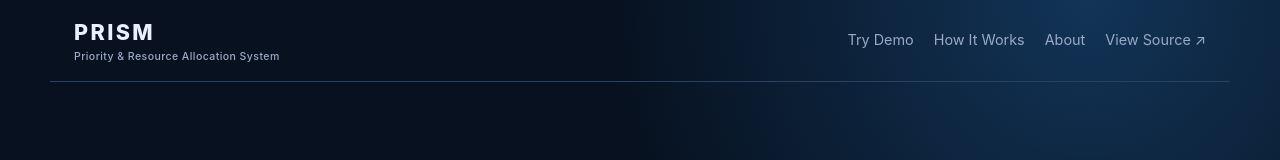
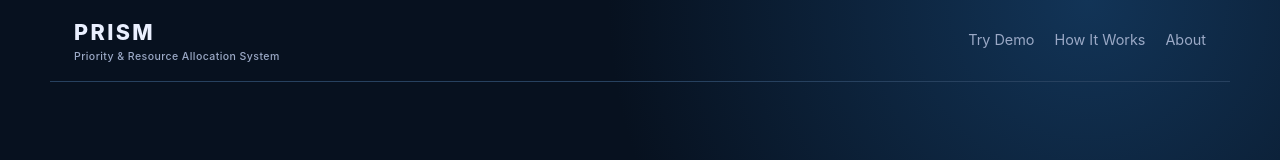
Before and after one commit to huskoz/mydecisionengine, a plain HTML site: page dist/index.html in a window 1280 px wide. Shown: the top 160 px of the page. Drawn offline with Linux system fonts and the light colour scheme.

Commit message:
Hide View Source link from header navigation

```diff
--- a/dist/index.html
+++ b/dist/index.html
@@ -1,5 +1,5 @@
 <!doctype html><html lang="en"><head><meta charset="utf-8"><meta name="viewport" content="width=device-width,initial-scale=1"><meta name="description" content="PRISM is a deterministic priority and resource-allocation system built by Ryan Cai."><title>PRISM — Priority & Resource Allocation System</title><link rel="stylesheet" href="style.css"></head><body>
-<header><a class="brand" href="#top">PRISM<span>Priority & Resource Allocation System</span></a><nav><a href="#demo">Try Demo</a><a href="#how">How It Works</a><a href="#about">About</a><a href="https://github.com/huskoz/mydecisionengine" target="_blank" rel="noreferrer">View Source ↗</a></nav></header>
+<header><a class="brand" href="#top">PRISM<span>Priority & Resource Allocation System</span></a><nav><a href="#demo">Try Demo</a><a href="#how">How It Works</a><a href="#about">About</a></nav></header>
 <main id="top"><section class="intro"><div><p class="eyebrow">DETERMINISTIC DECISION ENGINE</p><h1>Turn a backlog into an explainable decision plan.</h1><p class="lede">PRISM scores tasks, checks readiness and dependencies, then allocates finite team capacity. No AI. Same inputs produce the same plan.</p><div class="actions"><button id="run-demo" class="primary">Run Demo</button><button id="reset" class="secondary">Reset baseline</button></div></div><aside><span>INPUT → EVALUATE → GATE → RANK → ALLOCATE</span><strong>5 stages</strong><p>Weighted decisions that a visitor can inspect and challenge.</p></aside></section>
 <section id="demo" class="workspace"><div class="section-head"><div><p class="eyebrow">GAME DEVELOPMENT SCENARIO</p><h2>Enter Tasks → Set Constraints → Run PRISM</h2></div><label>Strategy <select id="mode"></select></label></div><div class="grid"><section class="panel"><h3>Tasks</h3><p class="muted">Changes are session-only.</p><div id="tasks"></div><button id="add-task" class="secondary small">+ Add task</button></section><section class="panel"><h3>Team capacity</h3><div id="capacity" class="capacity"></div><h3>Decision thresholds</h3><div id="thresholds" class="capacity"></div><button id="run" class="primary wide">Run PRISM</button></section></div></section>
 <section class="plan" aria-live="polite"><div class="section-head"><div><p class="eyebrow">DECISION PLAN</p><h2 id="plan-title">Run the scenario to see recommendations.</h2></div><div id="remaining"></div></div><div id="results" class="results"></div></section>
```
